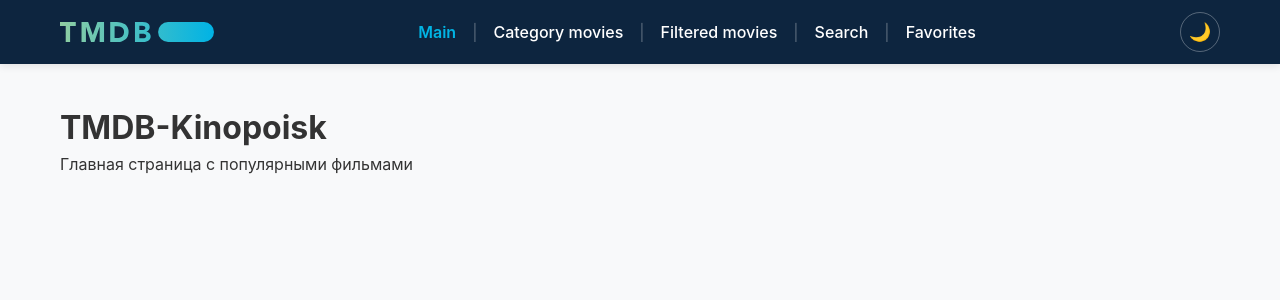
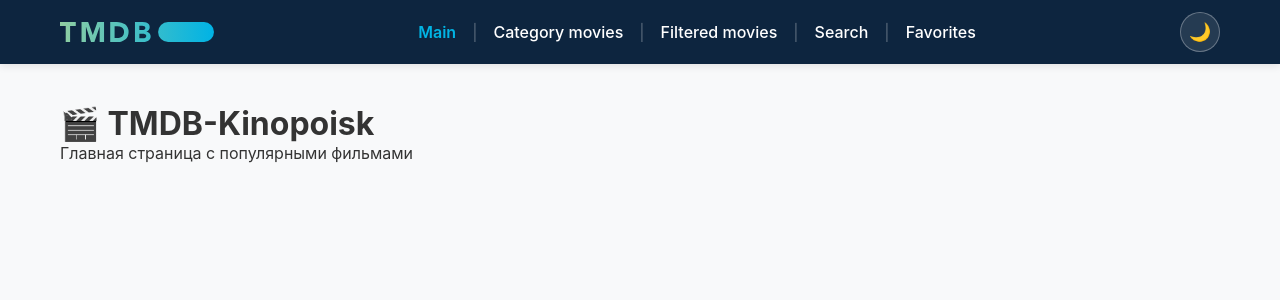
Before and after one commit to MaximChizhevskiy/tmdb-kinopoisk, a React (Vite) app: page / in a window 1280 px wide. Shown: the top 300 px of the page. Built offline with nearby package versions, Linux system fonts and the light colour scheme.

Commit message:
Dark theme

```diff
--- a/src/App.css
+++ b/src/App.css
@@ -52,3 +52,51 @@
     padding: 15px;
   }
 }
+
+/* CSS переменные для тем */
+:root {
+  /* Светлая тема */
+  --primary-color: #0d253f;
+  --secondary-color: #01b4e4;
+  --background-color: #f8f9fa;
+  --text-color: #333;
+  --card-bg: #ffffff;
+  --border-color: #e0e0e0;
+}
+
+.dark-theme {
+  /* Тёмная тема */
+  --primary-color: #0a1a2d;
+  --secondary-color: #90cea1;
+  --background-color: #121212;
+  --text-color: #f0f0f0;
+  --card-bg: #1e1e1e;
+  --border-color: #333;
+}
+
+/* Применяем переменные */
+body {
+  background-color: var(--background-color);
+  color: var(--text-color);
+}
+
+.header {
+  background-color: var(--primary-color);
+}
+
+.nav-link.active {
+  color: var(--secondary-color);
+}
+
+/* Пример использования для карточек (понадобится позже) */
+.card {
+  background-color: var(--card-bg);
+  border: 1px solid var(--border-color);
+  border-radius: 8px;
+  padding: 16px;
+  transition: transform 0.2s;
+}
+
+.card:hover {
+  transform: translateY(-2px);
+}
--- a/src/App.tsx
+++ b/src/App.tsx
@@ -1,70 +1,60 @@
-import { useState } from "react"
 import { BrowserRouter as Router, Routes, Route } from "react-router-dom"
 import "./App.css"
-import Header from "./components/Header/Header.tsx"
+import { ThemeProvider } from "./context/ThemeContext.tsx"
+import { Header } from "./components/Header/Header.tsx"
 
-// Временные страницы
-const HomePage = () => (
+export const HomePage = () => (
   <div className="page">
-    <h1>TMDB-Kinopoisk</h1>
+    <h1>🎬 TMDB-Kinopoisk</h1>
     <p>Главная страница с популярными фильмами</p>
   </div>
 )
 
-const MoviesPage = () => (
+export const MoviesPage = () => (
   <div className="page">
-    <h1>Фильмы по категориям</h1>
-    <p>Список фильмов по жанрам</p>
+    <h1>🎥 Фильмы по категориям</h1>
+    <p>Скоро здесь будут фильмы</p>
   </div>
 )
 
-// ... остальные страницы (FiltersPage, SearchPage, FavoritesPage)
+export const FiltersPage = () => (
+  <div className="page">
+    <h1>🔍 Фильтры</h1>
+    <p>Фильтрация фильмов</p>
+  </div>
+)
 
-function App() {
-  const [isDarkMode, setIsDarkMode] = useState(false)
+export const SearchPage = () => (
+  <div className="page">
+    <h1>🔎 Поиск</h1>
+    <p>Поиск фильмов</p>
+  </div>
+)
 
-  const toggleTheme = () => {
-    setIsDarkMode(!isDarkMode)
-    // Здесь можно добавить сохранение в localStorage
-  }
+export const FavoritesPage = () => (
+  <div className="page">
+    <h1>⭐ Избранное</h1>
+    <p>Ваши сохранённые фильмы</p>
+  </div>
+)
 
+export const App = () => {
   return (
+    <ThemeProvider>
       <Router>
-      <div className={`app ${isDarkMode ? "dark" : "light"}`}>
+        <div className="app">
           <Header />
           <main className="main-content">
             <Routes>
               <Route path="/" element={<HomePage />} />
               <Route path="/movies" element={<MoviesPage />} />
-            <Route
-              path="/filters"
-              element={
-                <div className="page">
-                  <h1>Фильтры</h1>
-                </div>
-              }
-            />
-            <Route
-              path="/search"
-              element={
-                <div className="page">
-                  <h1>Поиск</h1>
-                </div>
-              }
-            />
-            <Route
-              path="/favorites"
-              element={
-                <div className="page">
-                  <h1>Избранное</h1>
-                </div>
-              }
-            />
+              <Route path="/filters" element={<FiltersPage />} />
+              <Route path="/search" element={<SearchPage />} />
+              <Route path="/favorites" element={<FavoritesPage />} />
             </Routes>
           </main>
         </div>
       </Router>
+    </ThemeProvider>
   )
 }
-
-export default App
--- a/src/components/Header/Header.css
+++ b/src/components/Header/Header.css
@@ -130,3 +130,30 @@
         justify-content: space-between;
     }
 }
+
+/* Стили для темы */
+.light-theme .header {
+    background-color: #0d253f; /* TMDB синий остаётся в светлой теме */
+}
+
+.dark-theme .header {
+    background-color: #0a1a2d; /* Более тёмный синий для тёмной темы */
+}
+
+.light-theme .theme-toggle {
+    background: rgba(255, 255, 255, 0.1);
+    border: 1px solid rgba(255, 255, 255, 0.3);
+}
+
+.dark-theme .theme-toggle {
+    background: rgba(255, 255, 255, 0.05);
+    border: 1px solid rgba(255, 255, 255, 0.2);
+}
+
+.light-theme .theme-toggle:hover {
+    background: rgba(255, 255, 255, 0.2);
+}
+
+.dark-theme .theme-toggle:hover {
+    background: rgba(255, 255, 255, 0.1);
+}
--- a/src/components/Header/Header.tsx
+++ b/src/components/Header/Header.tsx
@@ -1,52 +1,52 @@
-import { Link, useLocation } from "react-router-dom"
-import "./Header.css" // Создадим отдельный CSS файл
-import tmdbLogo from "/tmdb-logo.svg"
+import { useLocation } from "react-router-dom"
+import "./Header.css"
+import { useTheme } from "../../context/ThemeContext"
 
-const Header = () => {
+export const Header = () => {
   const location = useLocation()
+  const { isDarkMode, toggleTheme } = useTheme()
 
   return (
     <header className="header">
       <div className="header-container">
-        {/* Логотип слева */}
         <div className="header-logo">
-          <Link to="/">
-            <img src={tmdbLogo} alt="TMDB Logo" className="tmdb-logo" />
-          </Link>
+          <a href="/">
+            <img src="/tmdb-logo.svg" alt="TMDB Logo" className="tmdb-logo" width="154" height="20" />
+          </a>
         </div>
 
-        {/* Навигация по центру */}
         <nav className="header-nav">
-          <Link to="/" className={`nav-link ${location.pathname === "/" ? "active" : ""}`}>
+          <a href="/" className={`nav-link ${location.pathname === "/" ? "active" : ""}`}>
             Main
-          </Link>
+          </a>
           <span className="nav-separator">|</span>
-          <Link to="/movies" className={`nav-link ${location.pathname === "/movies" ? "active" : ""}`}>
+          <a href="/movies" className={`nav-link ${location.pathname === "/movies" ? "active" : ""}`}>
             Category movies
-          </Link>
+          </a>
           <span className="nav-separator">|</span>
-          <Link to="/filters" className={`nav-link ${location.pathname === "/filters" ? "active" : ""}`}>
+          <a href="/filters" className={`nav-link ${location.pathname === "/filters" ? "active" : ""}`}>
             Filtered movies
-          </Link>
+          </a>
           <span className="nav-separator">|</span>
-          <Link to="/search" className={`nav-link ${location.pathname === "/search" ? "active" : ""}`}>
+          <a href="/search" className={`nav-link ${location.pathname === "/search" ? "active" : ""}`}>
             Search
-          </Link>
+          </a>
           <span className="nav-separator">|</span>
-          <Link to="/favorites" className={`nav-link ${location.pathname === "/favorites" ? "active" : ""}`}>
+          <a href="/favorites" className={`nav-link ${location.pathname === "/favorites" ? "active" : ""}`}>
             Favorites
-          </Link>
+          </a>
         </nav>
 
-        {/* Кнопка темы справа */}
         <div className="header-theme">
-          <button className="theme-toggle" aria-label="Toggle theme">
-            🌙
+          <button
+            className="theme-toggle"
+            onClick={toggleTheme}
+            aria-label={isDarkMode ? "Switch to light mode" : "Switch to dark mode"}
+          >
+            {isDarkMode ? "☀️" : "🌙"}
           </button>
         </div>
       </div>
     </header>
   )
 }
-
-export default Header
--- /dev/null
+++ b/src/context/ThemeContext.tsx
@@ -0,0 +1,47 @@
+import { createContext, useContext, useState, useEffect } from "react"
+import type { ReactNode } from "react"
+
+export type ThemeContextType = {
+  isDarkMode: boolean
+  toggleTheme: () => void
+}
+
+const ThemeContext = createContext<ThemeContextType | undefined>(undefined)
+
+export const useTheme = () => {
+  const context = useContext(ThemeContext)
+  if (!context) {
+    throw new Error("useTheme must be used within ThemeProvider")
+  }
+  return context
+}
+
+type ThemeProviderProps = {
+  children: ReactNode
+}
+
+export const ThemeProvider = ({ children }: ThemeProviderProps) => {
+  const [isDarkMode, setIsDarkMode] = useState(() => {
+    const saved = localStorage.getItem("tmdb-theme")
+    if (saved) return saved === "dark"
+    return window.matchMedia("(prefers-color-scheme: dark)").matches
+  })
+
+  const toggleTheme = () => {
+    setIsDarkMode((prev) => !prev)
+  }
+
+  useEffect(() => {
+    localStorage.setItem("tmdb-theme", isDarkMode ? "dark" : "light")
+
+    if (isDarkMode) {
+      document.body.classList.add("dark-theme")
+      document.body.classList.remove("light-theme")
+    } else {
+      document.body.classList.add("light-theme")
+      document.body.classList.remove("dark-theme")
+    }
+  }, [isDarkMode])
+
+  return <ThemeContext.Provider value={{ isDarkMode, toggleTheme }}>{children}</ThemeContext.Provider>
+}
--- a/src/index.css
+++ b/src/index.css
@@ -1,22 +1,67 @@
-/* УБЕРИТЕ display: flex и place-items: center! */
-body {
+/* Базовые сбросы */
+* {
   margin: 0;
   padding: 0;
-  min-width: 320px;
-  min-height: 100vh;
-  width: 100%;
+  box-sizing: border-box;
 }
 
-#root {
-  width: 100%;
+body {
+  font-family: -apple-system, BlinkMacSystemFont, 'Segoe UI', 'Roboto', 'Oxygen',
+  'Ubuntu', 'Cantarell', 'Fira Sans', 'Droid Sans', 'Helvetica Neue', sans-serif;
+  -webkit-font-smoothing: antialiased;
+  -moz-osx-font-smoothing: grayscale;
   min-height: 100vh;
+  transition: background-color 0.3s, color 0.3s;
 }
 
-/* Остальное можно оставить */
-:root {
-  font-family: system-ui, Avenir, Helvetica, Arial, sans-serif;
-  line-height: 1.5;
-  font-weight: 400;
+/* Светлая тема (по умолчанию) */
+body.light-theme {
+  background-color: #f8f9fa;
+  color: #333;
 }
 
-/* ... остальные стили */
+/* Тёмная тема */
+body.dark-theme {
+  background-color: #121212;
+  color: #f0f0f0;
+}
+
+/* Стили для контента */
+#root {
+  min-height: 100vh;
+  display: flex;
+  flex-direction: column;
+}
+
+.main-content {
+  flex: 1;
+  width: 100%;
+  max-width: 1200px;
+  margin: 0 auto;
+  padding: 20px;
+}
+
+/* Общие стили для страниц */
+.page {
+  padding: 20px 0;
+}
+
+/* Ссылки */
+a {
+  text-decoration: none;
+  color: inherit;
+  transition: color 0.2s;
+}
+
+/* Адаптивность */
+@media (max-width: 1200px) {
+  .main-content {
+    padding: 20px;
+  }
+}
+
+@media (max-width: 768px) {
+  .main-content {
+    padding: 15px;
+  }
+}
--- a/src/main.tsx
+++ b/src/main.tsx
@@ -1,7 +1,7 @@
 import { StrictMode } from "react"
 import { createRoot } from "react-dom/client"
+import { App } from "./App"
 import "./index.css"
-import App from "./App.tsx"
 
 createRoot(document.getElementById("root")!).render(
   <StrictMode>
```
Lines whose indentation alone changed are shown as unchanged.
